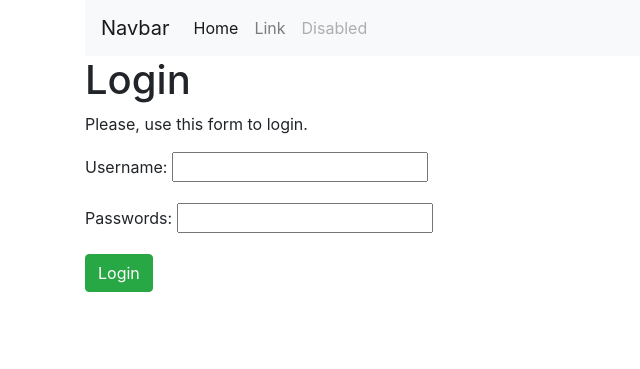
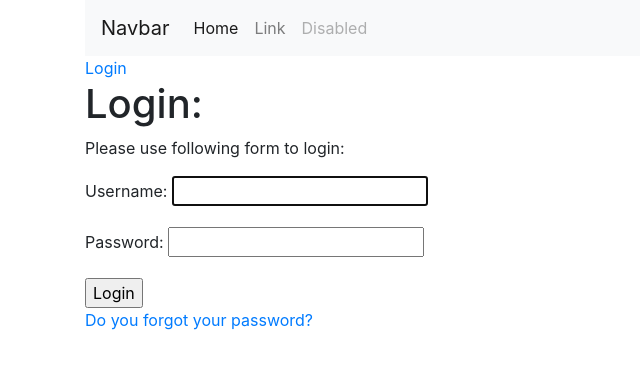
Before and after one commit to maybejke/Social_web, a Django app: page /account/login/ in a window 1280 px wide. Shown: the top 369 px of the page, without its empty margins (0-640 px from the left). Run offline with Django 3.2, Linux system fonts and the light colour scheme; some libraries are stand-ins or nearby versions.

Commit message:
change, reset pwd by using default django classes

```diff
--- /dev/null
+++ b/bookmark/account/templates/account/registration/login.html
@@ -0,0 +1,30 @@
+{% extends 'base.html' %}
+{% load static %}
+
+{% block title %}
+    login
+{% endblock %}
+
+{% block content %}
+    <h1>Login:</h1>
+    {% if form.errors %}
+        <p>
+            Username and password didn't match.
+            Please, try again.
+        </p>
+    {% else %}
+        <p>
+            Please use following form to login:
+        </p>
+    {% endif %}
+    <div>
+        <form action="{% url 'account:login' %}" method="post">
+            {{ form.as_p }}
+            {% csrf_token %}
+            <input type="hidden" name="next" value="{{ next }}">
+            <input type="submit" value="Login">
+        </form>
+        <p><a href="{% url 'account:password_reset' %}">Do you forgot your password?</a></p>
+    </div>
+
+{% endblock %}
--- /dev/null
+++ b/bookmark/account/templates/account/registration/password_reset_email.html
@@ -0,0 +1,3 @@
+Someone asked for password reset for email {{ email }}. Follow thelink below:
+{{ protocol }}://{{ domain }}{% url "account:password_reset_confirm" uidb64=uid token=token %}
+Your username, in case you've forgotten: {{ user.get_username }}
--- a/bookmark/account/urls.py
+++ b/bookmark/account/urls.py
@@ -1,9 +1,43 @@
-from django.urls import path
+from django.urls import path, reverse_lazy
+from .views import dashboard
+from django.contrib.auth.views import LoginView, LogoutView, logout_then_login, PasswordChangeView, \
+    PasswordChangeDoneView, PasswordResetView, PasswordResetConfirmView, PasswordResetDoneView, \
+    PasswordResetCompleteView
 
 from .views import user_login
 
 app_name = 'account'
 
+# urlpatterns = [
+#     path('login/', user_login, name='login'),
 urlpatterns = [
-    path('login/', user_login, name='login'),
+    path('', dashboard, name='dashboard'),
+    path('login/', LoginView.as_view(template_name='account/registration/login.html'), name='login'),
+    path('logout/', LogoutView.as_view(template_name='account/registration/logout.html'), name='logout'),
+    path('logout_then_login', logout_then_login, name='logout_then_login'),
+    # change password
+    path('password_change/', PasswordChangeView.as_view(success_url=reverse_lazy('account:password_change_done'),
+                                                        template_name='account/registration/password_change.html'),
+         name='password_change'),
+    path('password_change_done/',
+         PasswordChangeDoneView.as_view(template_name='account/registration/password_change_done.html'),
+         name='password_change_done'),
+    # reset password
+    path('password_reset/',
+         PasswordResetView.as_view(template_name='account/registration/password_reset_form.html',
+                                   email_template_name='account/registration/password_reset_email.html',
+                                   success_url='done/'),
+         name='password_reset'),
+    path('password_reset_complete/',
+         PasswordResetCompleteView.as_view(template_name='account/registration/password_reset_complete.html'),
+         name='password_reset_complete'),
+    path('password_reset/done/',
+         PasswordResetDoneView.as_view(template_name='account/registration/password_reset_done.html'),
+         name='password_reset_done'),
+    path('password_reset_confirm/<uidb64>/<token>/',
+         PasswordResetConfirmView.as_view(template_name='account/registration/password_reset_confirm.html',
+         success_url='/account/password_reset_complete/'),
+         name='password_reset_confirm'),
+
 ]
+# ]
--- a/bookmark/account/views.py
+++ b/bookmark/account/views.py
@@ -1,5 +1,6 @@
 from django.shortcuts import render
 from django.contrib.auth import authenticate, login
+from django.contrib.auth.decorators import login_required
 from django.http import HttpResponse
 
 from .forms import LoginForm
@@ -35,3 +36,8 @@ def user_login(request):
         form = LoginForm()
     # отображаем нашу Логин страницу login.html, передаем форму form
     return render(request, 'account/login.html', {'form': form})
+
+
+@login_required
+def dashboard(request):
+    return render(request, 'account/dashboad.html', {'section': 'dashboard'})
--- a/bookmark/templates/base.html
+++ b/bookmark/templates/base.html
@@ -17,7 +17,31 @@
 <div class="container">
     {% block header %}
         {% include 'snippets/menu_snippets.html' %}
+        <div class="header">
+            {% if request.user.is_authenticated %}
+                <ul>
+                    <li {% if section == 'dashboard' %} class="selected" {% endif %}>
+                        <a href="{% url 'account:dashboard' %}">Dashboard</a>
+                    </li>
+                    <li {% if section == 'images' %} class="selected" {% endif %} >
+                        <a href="#">Images</a>
+                    </li>
+                    <li {% if section == 'people' %} class="selected" {% endif %} >
+                        <a href="#">People</a>
+                    </li>
+                </ul>
+            {% endif %}
+            <span class="user">
+                {% if request.user.is_authenticated %}
+                    hello {{ request.user.first_name }}!
+                    <a href="{% url 'account:logout' %}">logout</a>
+                {% else %}
+                    <a href="{% url 'account:login' %}">Login</a>
+                {% endif %}
+            </span>
+        </div>
     {% endblock %}
+
 
     {% block content %}
 
```
Also changed, not shown: bookmark/account/templates/account/dashboad.html (added, +11 -0 lines), bookmark/account/templates/account/registration/logout.html (added, +11 -0 lines), bookmark/account/templates/account/registration/password_change.html (added, +16 -0 lines), bookmark/account/templates/account/registration/password_change_done.html (added, +10 -0 lines), bookmark/account/templates/account/registration/password_reset_complete.html (added, +10 -0 lines), bookmark/account/templates/account/registration/password_reset_confirm.html (added, +20 -0 lines), bookmark/account/templates/account/registration/password_reset_done.html (added, +11 -0 lines), bookmark/account/templates/account/registration/password_reset_form.html (added, +15 -0 lines), bookmark/bookmark/settings.py (+6 -5 lines).
